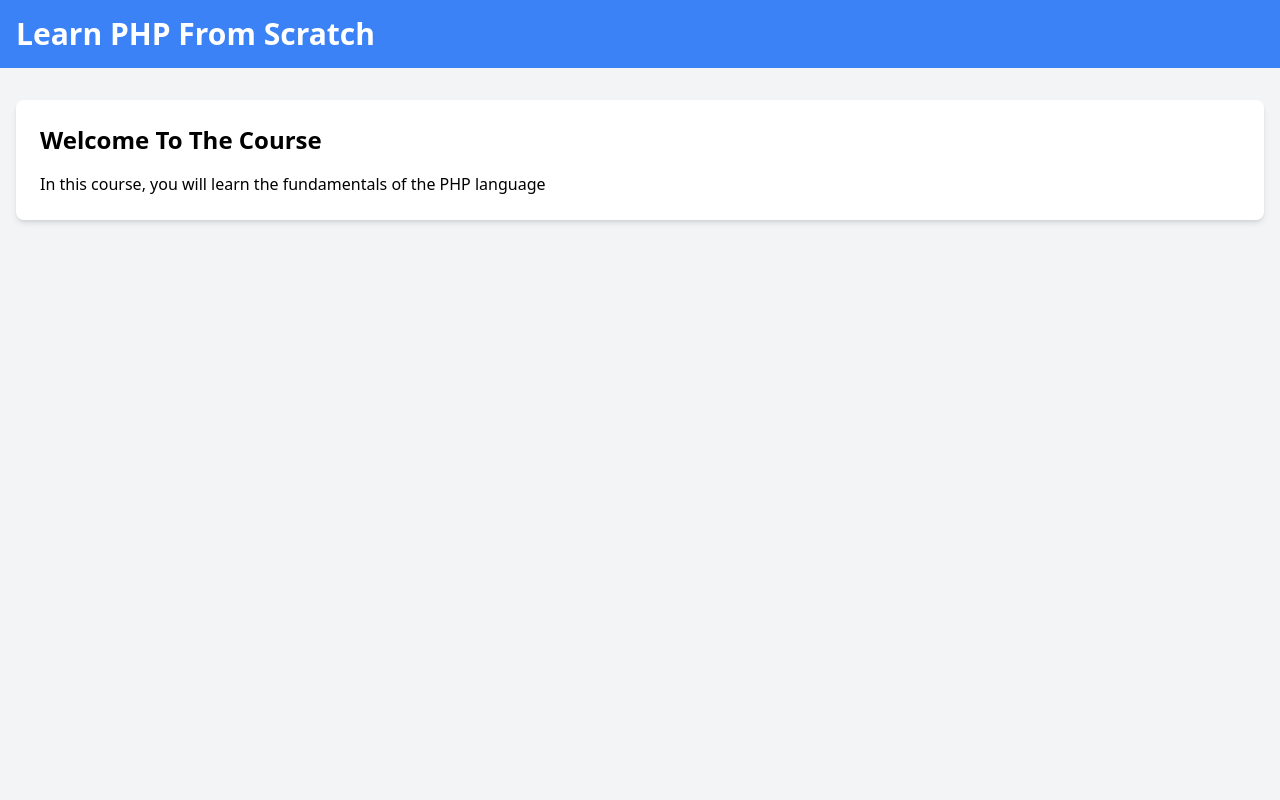
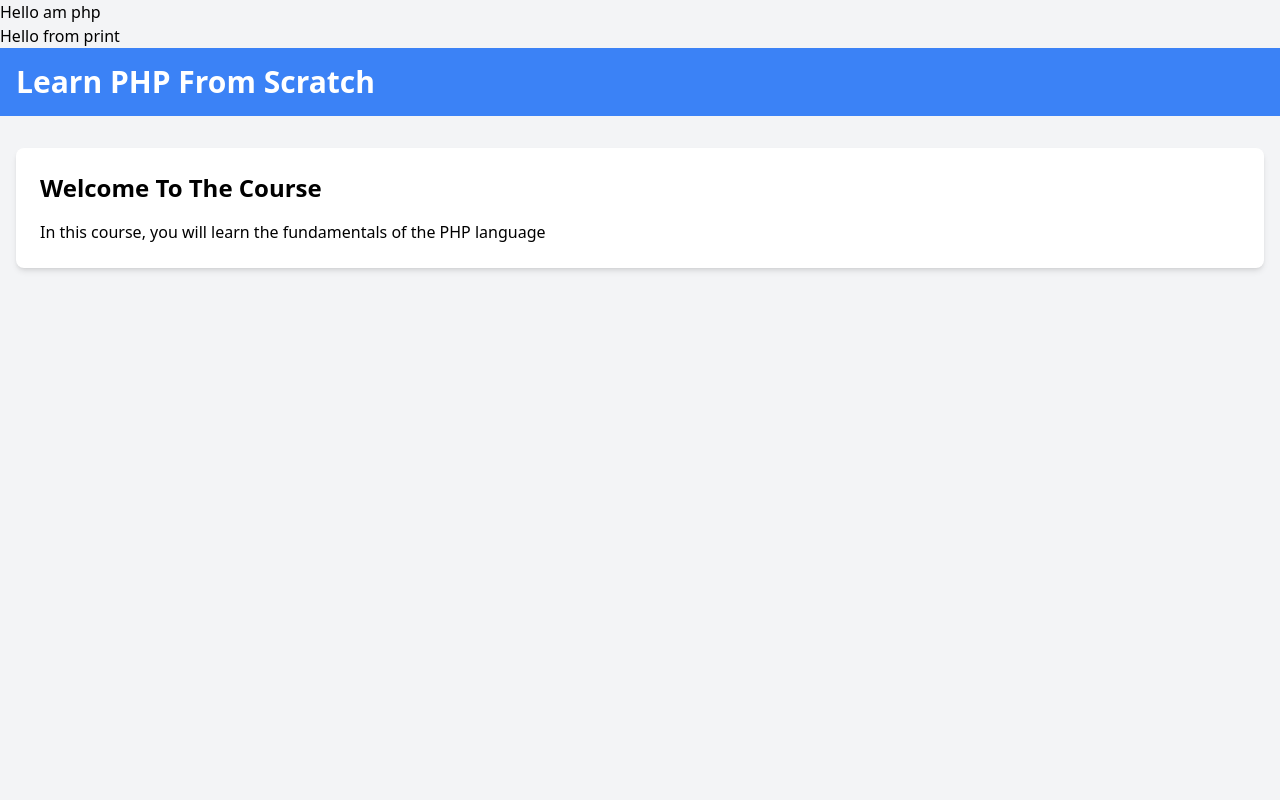
Before and after one commit to AaronPeterOcen/php-starter, a PHP site: page / in a window 1280 px wide. Run offline with PHP 8.4, Linux system fonts and the light colour scheme; some libraries are stand-ins or nearby versions.

Commit message:
php tags and comments

```diff
--- a/01-variables-data-types/01-php-tags-printing-comments/index.php
+++ b/01-variables-data-types/01-php-tags-printing-comments/index.php
@@ -1,3 +1,10 @@
+<?php
+// this is a single line comment
+    echo "Hello am php";
+    echo '<br />';
+    print 'Hello from print';
+?>
+
 <!DOCTYPE html>
 <html lang="en">
 
@@ -5,18 +12,18 @@
     <meta charset="UTF-8">
     <meta name="viewport" content="width=device-width, initial-scale=1.0">
     <script src="https://cdn.tailwindcss.com"></script>
-    <title>Learn PHP From Scratch</title>
+    <title><?php echo "Learn PHP From Scratch"; ?></title>
 </head>
 
 <body class="bg-gray-100">
     <header class="bg-blue-500 text-white p-4">
         <div class="container mx-auto">
-            <h1 class="text-3xl font-semibold">Learn PHP From Scratch</h1>
+            <h1 class="text-3xl font-semibold"><?= "Learn PHP From Scratch" ?></h1>
         </div>
     </header>
     <div class="container mx-auto p-4 mt-4">
         <div class="bg-white rounded-lg shadow-md p-6">
-            <h2 class="text-2xl font-semibold mb-4">Welcome To The Course</h2>
+            <h2 class="text-2xl font-semibold mb-4"><?= "Welcome To The Course"?></h2>
             <p>In this course, you will learn the fundamentals of the PHP language</p>
         </div>
     </div>
```
Also changed, not shown: 1 other file.
